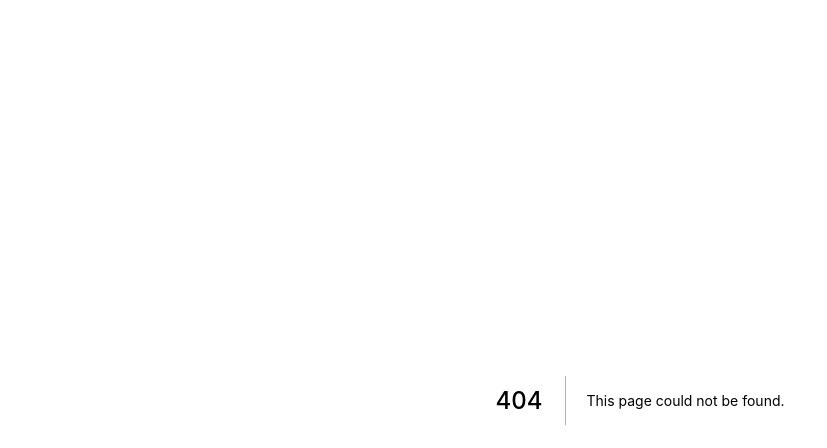
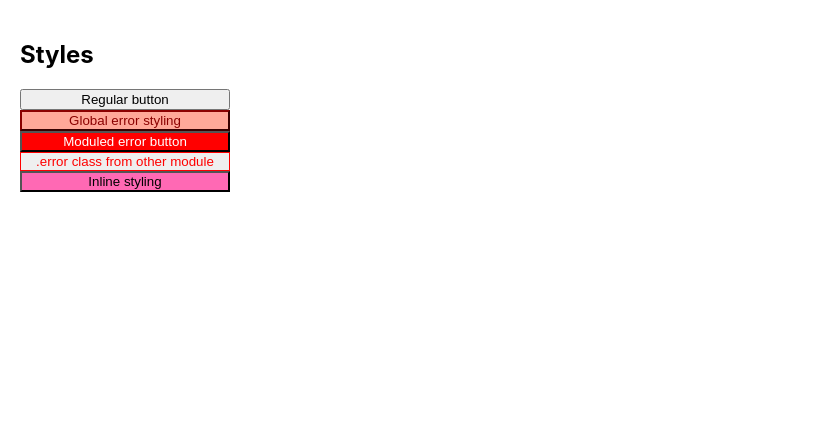
Before and after one commit to tomfa/next11-demo, a Next.js app: page /styles in a window 1280 px wide. Before the commit this address had no page. Shown: the top 448 px of the page, without its empty margins (0-827 px from the left). Built offline with nearby package versions, Linux system fonts and the light colour scheme.

Commit message:
style: add demo of built in style options

```diff
--- /dev/null
+++ b/components/Button.module.css
@@ -0,0 +1,8 @@
+/*
+You do not need to worry about .error {} colliding with any other `.css` or
+`.module.css` files!
+*/
+.error {
+  color: white;
+  background-color: red;
+}
--- /dev/null
+++ b/components/OtherButton.module.css
@@ -0,0 +1,8 @@
+/*
+You do not need to worry about .error {} colliding with any other `.css` or
+`.module.css` files!
+*/
+.error {
+  color: red;
+  border: 1px solid  red;
+}
--- /dev/null
+++ b/pages/styles/index.tsx
@@ -0,0 +1,18 @@
+import type { NextPage } from 'next'
+import styles from '../../components/Button.module.css'
+import otherStyles from '../../components/OtherButton.module.css'
+
+const Index: NextPage = () => {
+  return (
+    <section style={{ display: 'flex', flexDirection: 'column', maxWidth: '250px', padding: '20px'}}>
+      <h2>Styles</h2>
+      <button>Regular button</button>
+      <button className={'error'}>Global error styling</button>
+      <button className={styles.error}>Moduled error button</button>
+      <button className={otherStyles.error}>.error class from other module</button>
+      <button style={{ backgroundColor: 'hotpink' }}>Inline styling</button>
+    </section>
+  )
+}
+
+export default Index
--- a/styles/globals.css
+++ b/styles/globals.css
@@ -14,3 +14,9 @@ a {
 * {
   box-sizing: border-box;
 }
+
+.error {
+  color: darkred;
+  border-color: darkred;
+  background-color: rgba(255,55,20,0.43);
+}
```
Also changed, not shown: next-env.d.ts.
